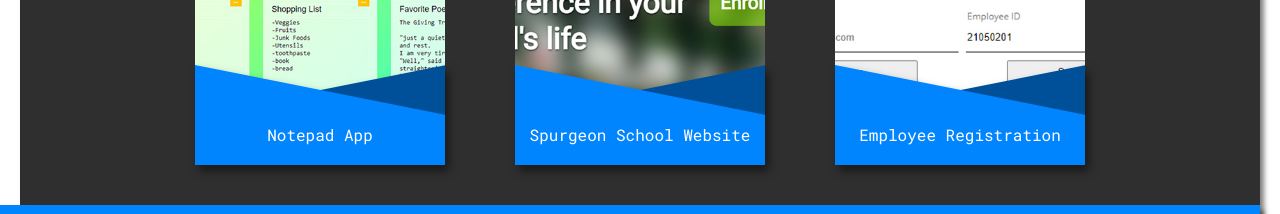
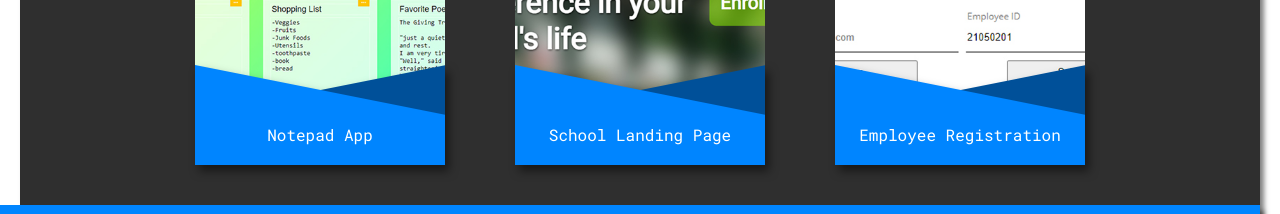
Before and after one commit to Lougerb/Portfolio, a plain HTML site: page index.html in a window 1280 px wide. Shown: the part 1280-1494 px from the top of the page. Drawn offline with Linux system fonts and the light colour scheme.

Commit message:
updated school span

```diff
--- a/index.html
+++ b/index.html
@@ -138,7 +138,7 @@
             <div class="project-preview">
               <img
                 src="./images/projects/Spurgeon-School-Website.jpg"
-                alt="Spurgeon School Website"
+                alt="Static School Website Landing Page"
               />
               <div class="project-hover">
                 <a
@@ -156,7 +156,7 @@
                 <div class="project-holder-polygon-R"></div>
                 <div class="project-holder-polygon-L"></div>
                 <div class="project-holder-title">
-                  <span>Spurgeon School Website</span>
+                  <span>School Landing Page</span>
                 </div>
               </div>
             </div>
```
